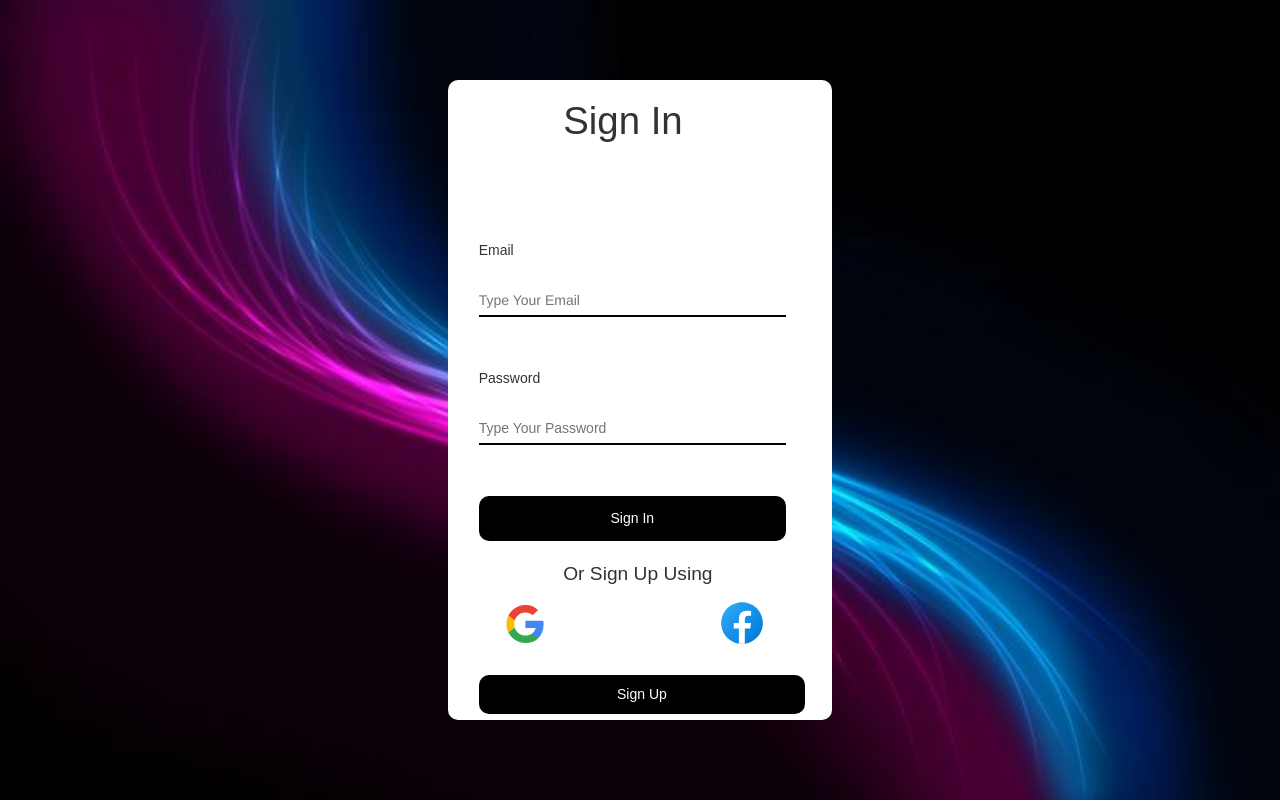
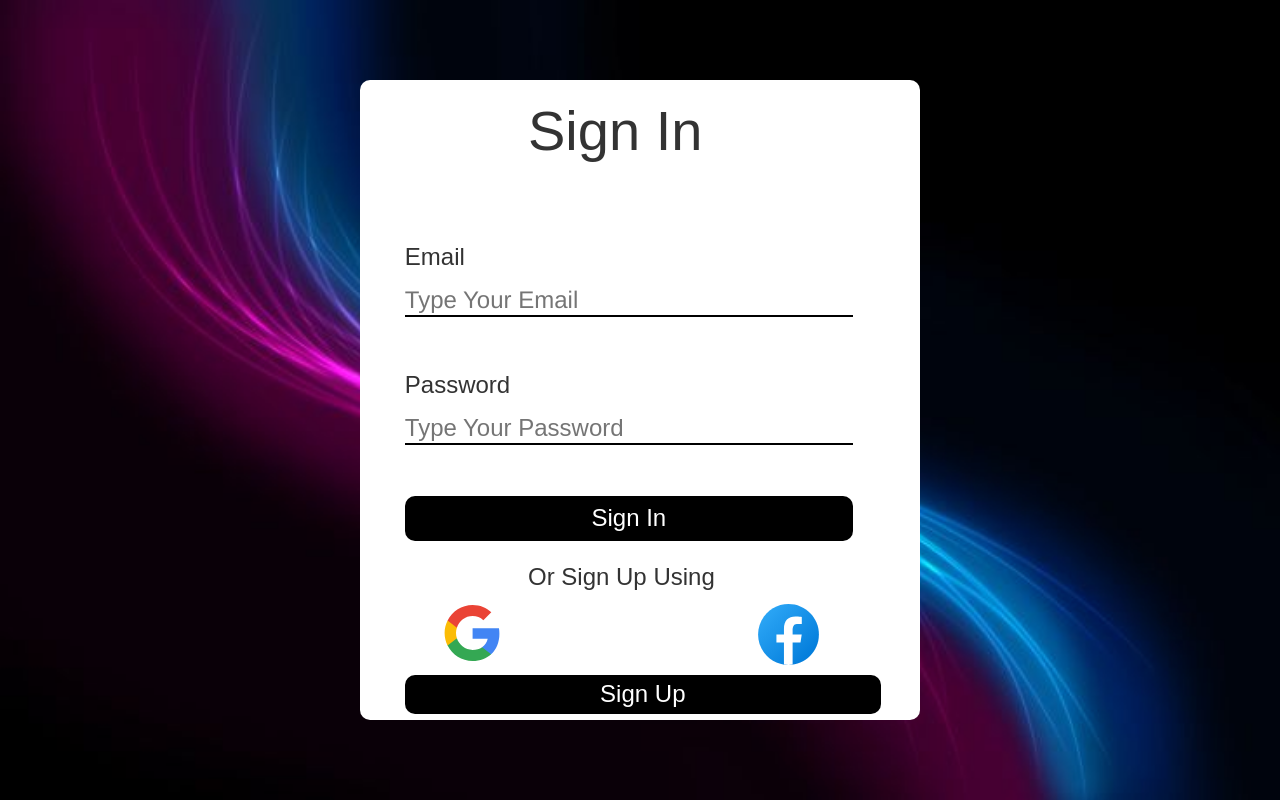
Before and after one commit to napan24/movie-database, a React (Create React App) app in the folder client/: page / in a window 1280 px wide. Built offline with nearby package versions, Linux system fonts and the light colour scheme.

Commit message:
improved login

```diff
--- a/client/src/Login.js
+++ b/client/src/Login.js
@@ -37,26 +37,26 @@ export const Login = () => {
         <>
             <div className="body" style={{ width: "100vw", height: "100vh", backgroundImage: `url(${background})`, backgroundSize: "cover", backgroundRepeat: "no-repeat" }}>
                 <form method='POST'>
-                    <div className="box" style={{ width: "30vw", height: "80vh", backgroundColor: "white", borderRadius: "10px", position: "absolute", left: "0", right: "0", top: "0", bottom: "0", margin: "auto", fontFamily: "Arial, sans-serif" }}>
-                        <h3 style={{ fontSize: "3vw", position: "absolute", left: "30%", top: "0%" }}>
+                    <div className="box" style={{  backgroundColor: "white", width:"70vmin",height:"80vmin", borderRadius: "10px", position: "absolute", left: "0", right: "0", top: "0", bottom: "0", margin: "auto", fontFamily: "Arial, sans-serif" }}>
+                        <h3 style={{ fontSize: "7vmin", position: "absolute", left: "30%", top: "0%" }}>
                             Sign In
                         </h3>
-                        <div style={{ position: "absolute", top: "25%", left: "8%" }}>
+                        <div style={{ position: "absolute", top: "25%", left: "8%",fontSize:"3vmin" }}>
                             Email
                         </div>
-                        <input type="text" className="fontAwesome" value={data.email} placeholder="Type Your Email" name="email" style={{ position: "absolute", top: "32%", left: "8%",width:"80%",height:"5%",border:"none",borderBottom:"2px solid black",outline:"none" }} onChange={inputChange}/>
-                        <div style={{ position: "absolute", top: "45%", left: "8%" }}>
+                        <input type="text" className="fontAwesome" value={data.email} placeholder="Type Your Email" name="email" style={{ position: "absolute", top: "32%", left: "8%",width:"80%",height:"5%",border:"none",borderBottom:"2px solid black",outline:"none",fontSize:"3vmin" }} onChange={inputChange}/>
+                        <div style={{ position: "absolute", top: "45%", left: "8%",fontSize:"3vmin"}}>
                             Password
                         </div>
-                        <input type="password" placeholder="Type Your Password" value={data.password} name="password" style={{ position: "absolute", top: "52%", left: "8%",width:"80%",height:"5%",border:"none",borderBottom:"2px solid black",outline:"none" }} onChange={inputChange}/>
-                        <button onClick={handleSubmit} style={{ position: "absolute", top: "65%", left: "8%" ,width:"80%",height:"7%",border:"none",backgroundColor:"black",color:"white",borderRadius:"10px"}}>Sign In</button>
-                        <div style={{position: "absolute", top: "75%", left: "30%",fontSize:"1.5vw"}}>
+                        <input type="password" placeholder="Type Your Password" value={data.password} name="password" style={{ position: "absolute", top: "52%", left: "8%",width:"80%",height:"5%",border:"none",borderBottom:"2px solid black",outline:"none",fontSize:"3vmin" }} onChange={inputChange}/>
+                        <button onClick={handleSubmit} style={{ fontSize:"3vmin",position: "absolute", top: "65%", left: "8%" ,width:"80%",height:"7%",border:"none",backgroundColor:"black",color:"white",borderRadius:"10px"}}>Sign In</button>
+                        <div style={{position: "absolute", top: "75%", left: "30%",fontSize:"3vmin"}}>
                             <bold>Or Sign Up Using</bold>
                         </div>
                         <img src={google_logo} style={{position: "absolute", top: "82%", left: "15%",width:"10%"}}></img>
                         <img src={facebook_logo} style={{position: "absolute", top: "81%", left: "70%",width:"13%"}}></img>
                         <Link to="signup">
-                            <button style={{ position: "absolute", top: "93%", left: "8%" ,width:"85%",height:"6%",border:"none",backgroundColor:"black",color:"white",borderRadius:"10px"}}>Sign Up</button>
+                            <button style={{ fontSize:"3vmin",position: "absolute", top: "93%", left: "8%" ,width:"85%",height:"6%",border:"none",backgroundColor:"black",color:"white",borderRadius:"10px"}}>Sign Up</button>
                         </Link>
                     </div>
                 </form>
```
